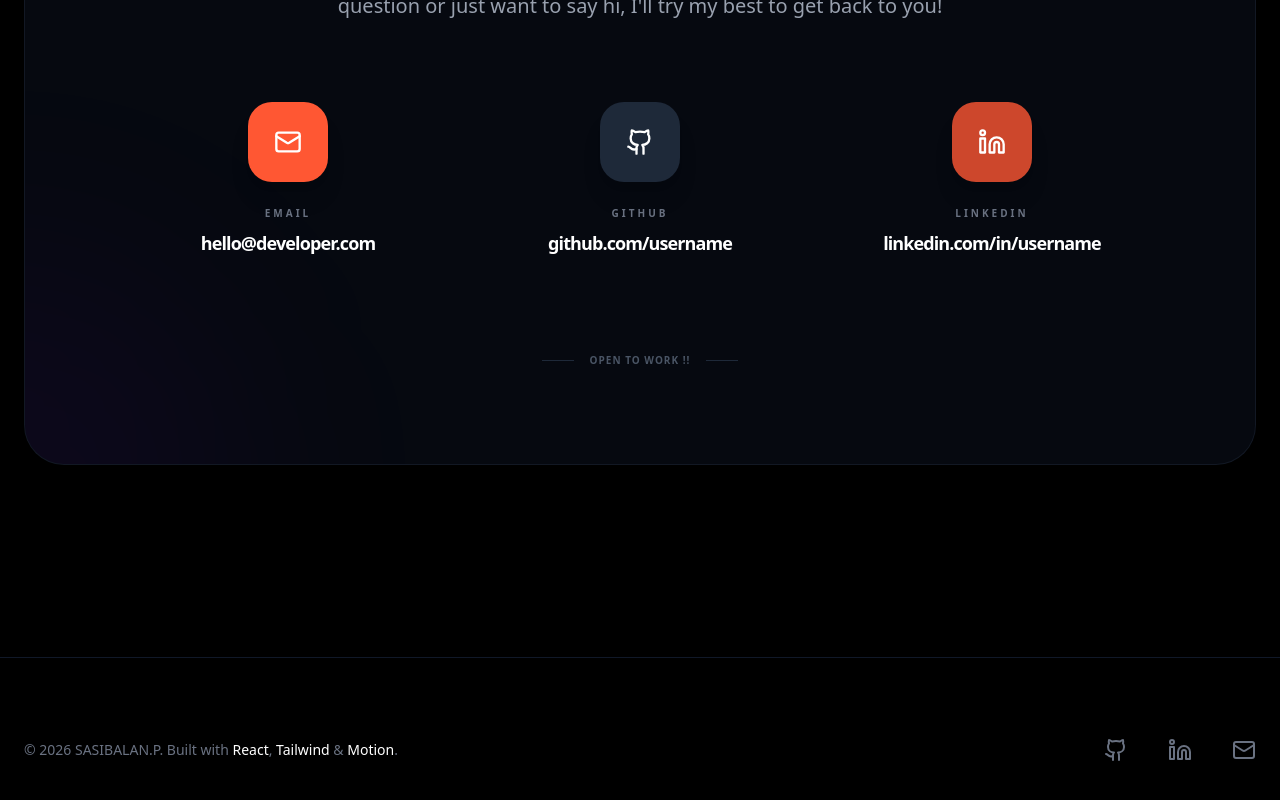
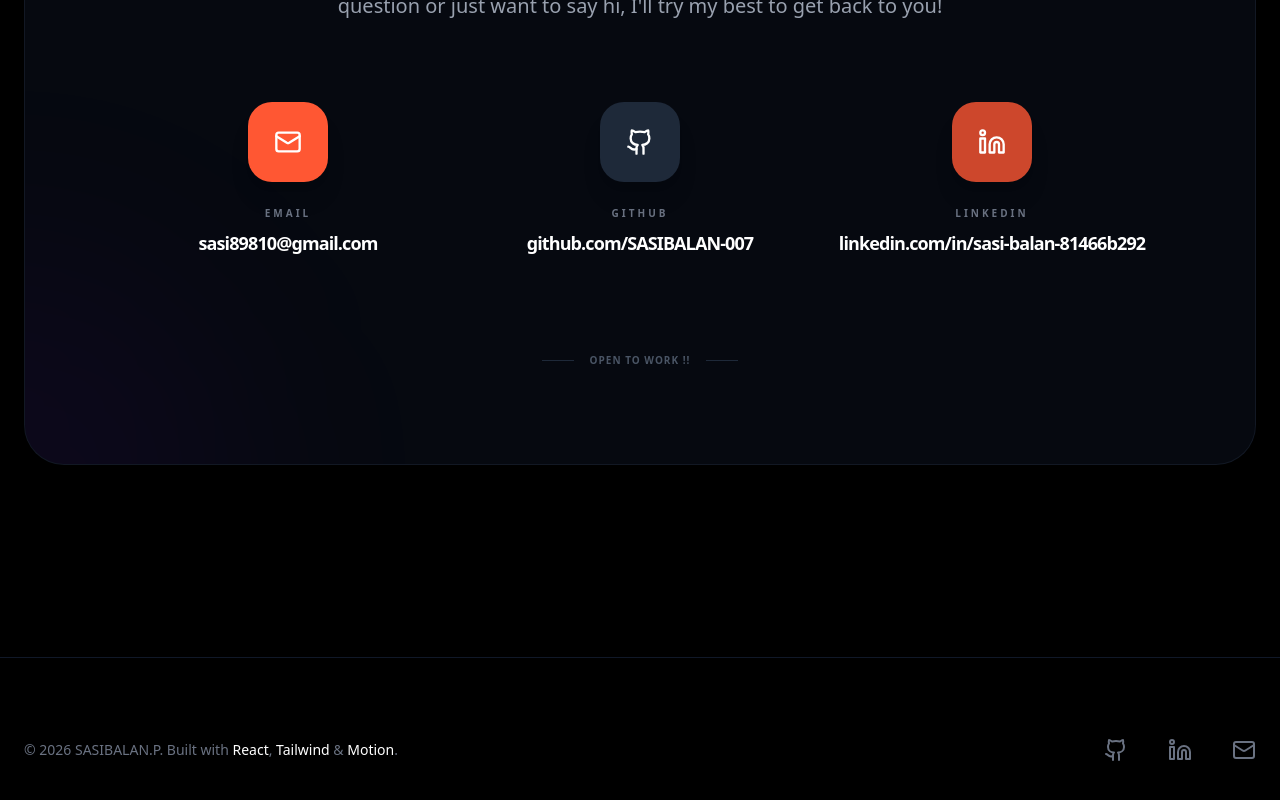
Before and after one commit to SASIBALAN-007/portfolio, a React (Vite) app: page / in a window 1280 px wide. Shown: the part 3261-4061 px from the top of the page. Built offline with nearby package versions, Linux system fonts and the light colour scheme.

Commit message:
links added

```diff
--- a/src/components/Contact.tsx
+++ b/src/components/Contact.tsx
@@ -42,22 +42,22 @@ export const Contact = () => {
     {
       icon: Mail,
       label: "Email",
-      value: "hello@developer.com",
+      value: "sasi89810@gmail.com",
       href: "mailto:hello@developer.com",
       color: "bg-[#ff5733]"
     },
     {
       icon: Github,
       label: "GitHub",
-      value: "github.com/username",
-      href: "https://github.com",
+      value: "github.com/SASIBALAN-007",
+      href: "https://github.com,",
       color: "bg-gray-800"
     },
     {
       icon: Linkedin,
       label: "LinkedIn",
-      value: "linkedin.com/in/username",
-      href: "https://linkedin.com",
+      value: "linkedin.com/in/sasi-balan-81466b292",
+      href: "https://www.linkedin.com/in/sasi-balan-81466b292/",
       color: "bg-[#ff5733]/80"
     }
   ];
```
